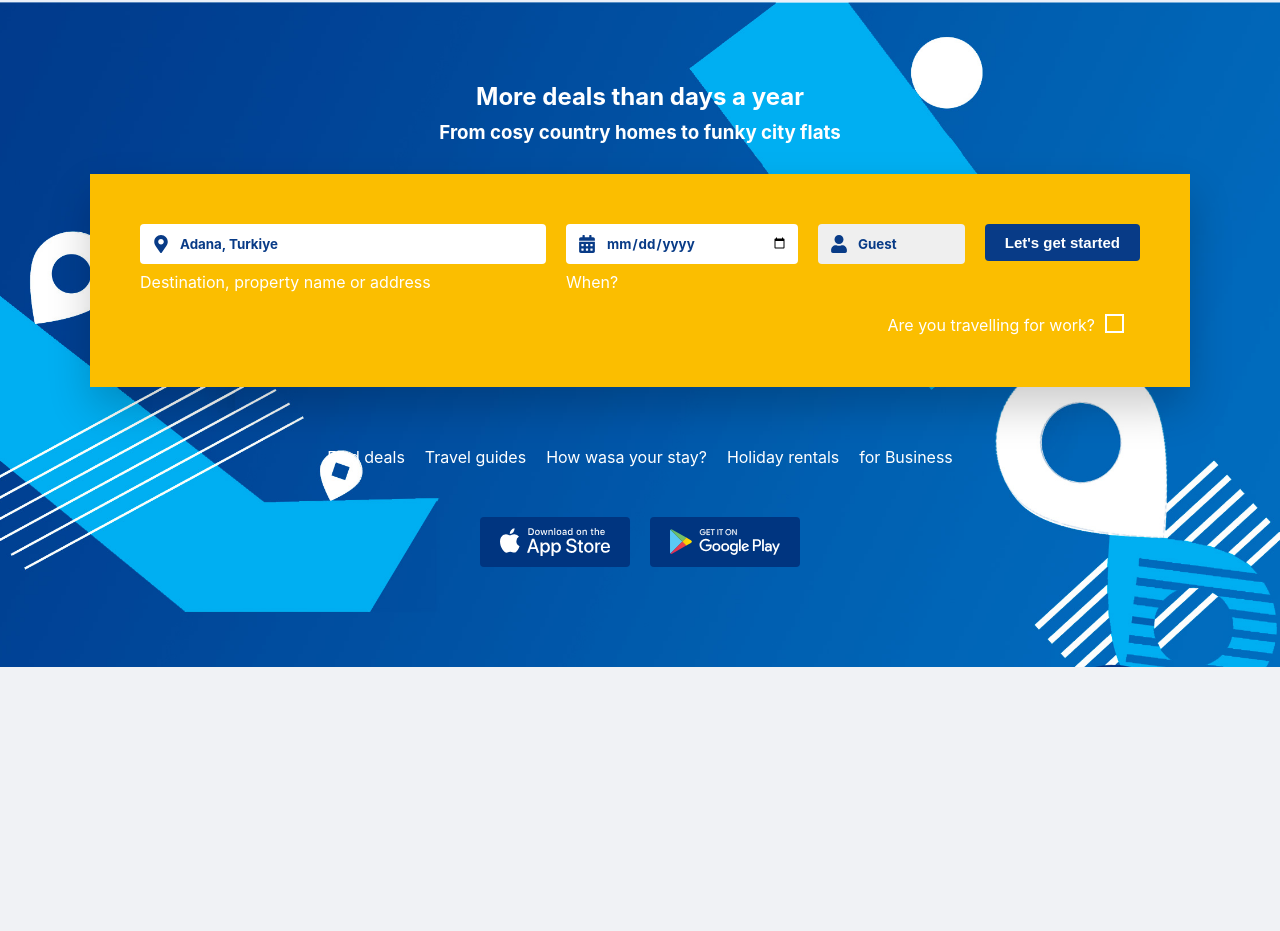
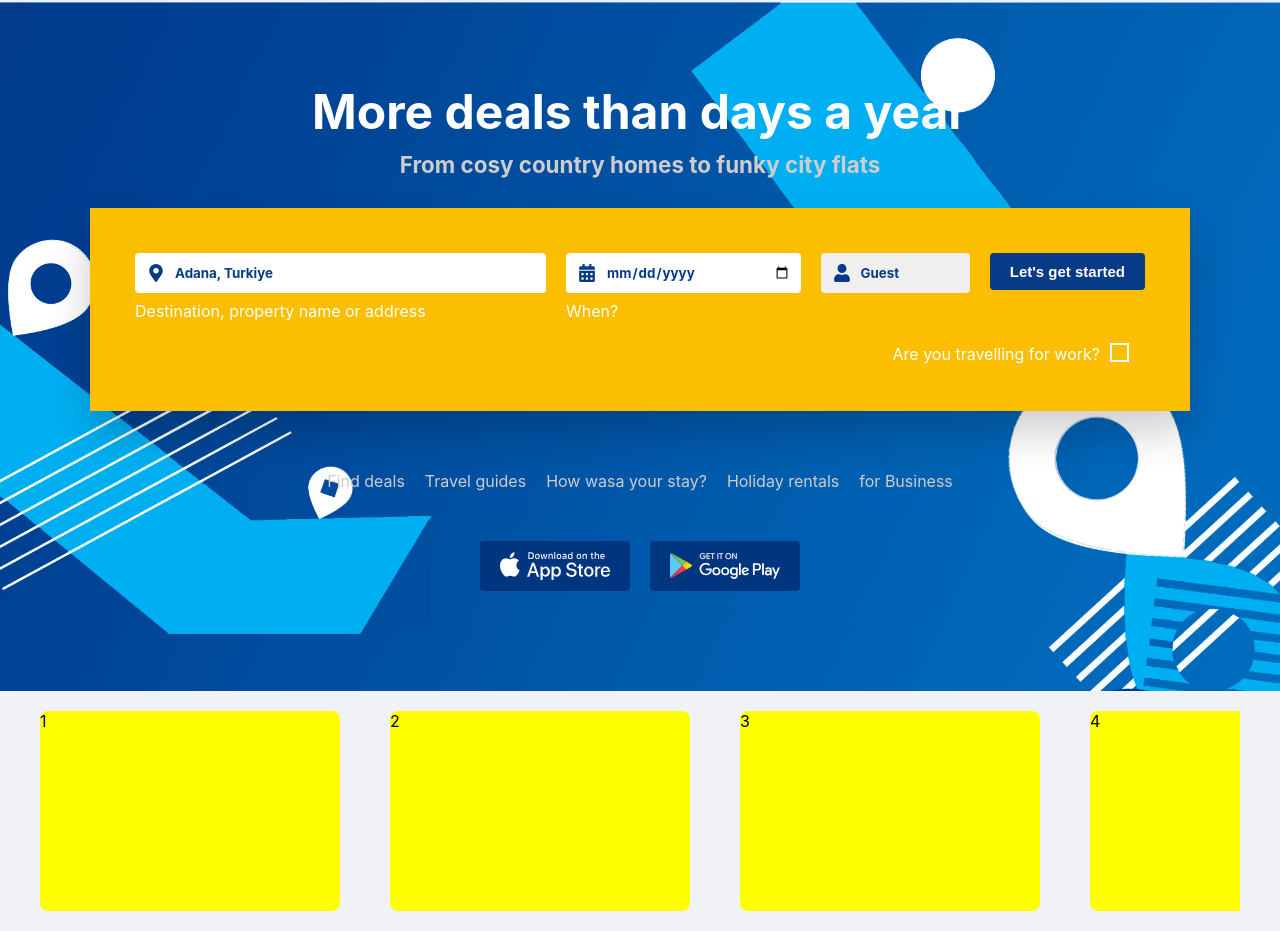
Before and after one commit to hidayettahal/Booking-clonee, a React (Vite) app: page / in a window 1280 px wide. Shown: the part 139-1070 px from the top of the page. Before the commit the page ends 806 px from the top, so only its background shows below. Built offline with nearby package versions, Linux system fonts and the light colour scheme.

Commit message:
Highlight a başladım

```diff
--- a/package.json
+++ b/package.json
@@ -12,7 +12,9 @@
   "dependencies": {
     "react": "^19.1.1",
     "react-dom": "^19.1.1",
-    "react-icons": "^5.5.0"
+    "react-icons": "^5.5.0",
+    "react-slick": "^0.31.0",
+    "slick-carousel": "^1.8.1"
   },
   "devDependencies": {
     "@eslint/js": "^9.33.0",
--- a/src/App.jsx
+++ b/src/App.jsx
@@ -1,5 +1,6 @@
 import "./App.css";
 import Header from "./components/Header";
+import Highlights from "./components/Highlights";
 import Navbar from "./components/Navbar";
 import Showcase from "./components/Showcase";
 
@@ -9,6 +10,7 @@ function App() {
       <Header />
       <Navbar />
       <Showcase />
+      <Highlights />
     </div>
   );
 }
--- /dev/null
+++ b/src/components/Highlights.css
@@ -0,0 +1,25 @@
+.Highlights-slider {
+  display: flex;
+  gap: 20px;
+  overflow-x: auto;
+  scroll-behavior: smooth;
+  padding: 20px 0;
+  cursor: grab; /* fare simgesi */
+}
+.Container {
+  max-width: 1200px;
+  margin: 0 auto;
+}
+
+.Highlights-slider:active {
+  cursor: grabbing;
+}
+
+.Highlights-item {
+  width: 300px;
+  height: 200px;
+  margin-right: 30px;
+  background-color: yellow;
+  flex-shrink: 0;
+  border-radius: 8px;
+}
--- /dev/null
+++ b/src/components/Highlights.jsx
@@ -0,0 +1,50 @@
+import React, { useRef, useState } from "react";
+import "./Highlights.css";
+
+function Highlights() {
+  const sliderRef = useRef(null);
+  const [isDown, setIsDown] = useState(false);
+  const [startX, setStartX] = useState(0);
+  const [scrollLeft, setScrollLeft] = useState(0);
+
+  const handleMouseDown = (e) => {
+    setIsDown(true);
+    setStartX(e.pageX - sliderRef.current.offsetLeft);
+    setScrollLeft(sliderRef.current.scrollLeft);
+  };
+
+  const handleMouseLeave = () => setIsDown(false);
+  const handleMouseUp = () => setIsDown(false);
+
+  const handleMouseMove = (e) => {
+    if (!isDown) return;
+    e.preventDefault();
+    const x = e.pageX - sliderRef.current.offsetLeft;
+    const walk = (x - startX) * 2; // hız katsayısı (2 → daha hızlı kaydırma)
+    sliderRef.current.scrollLeft = scrollLeft - walk;
+  };
+
+  return (
+    <section className="Highlights">
+      <div className="Container">
+        <div
+          className="Highlights-slider"
+          ref={sliderRef}
+          onMouseDown={handleMouseDown}
+          onMouseLeave={handleMouseLeave}
+          onMouseUp={handleMouseUp}
+          onMouseMove={handleMouseMove}
+        >
+          <div className="Highlights-item">1</div>
+          <div className="Highlights-item">2</div>
+          <div className="Highlights-item">3</div>
+          <div className="Highlights-item">4</div>
+          <div className="Highlights-item">5</div>
+          <div className="Highlights-item">6</div>
+        </div>
+      </div>
+    </section>
+  );
+}
+
+export default Highlights;
--- a/src/components/Searchbox.css
+++ b/src/components/Searchbox.css
@@ -135,7 +135,7 @@ input:checked + .icon {
 }
 @media (min-width: 768px) {
   .Searchbox {
-    padding: 50px;
+    padding: 45px;
   }
   .Search-form {
     flex-direction: row;
--- a/src/components/Showcase.css
+++ b/src/components/Showcase.css
@@ -8,14 +8,18 @@
   background-position: center;
   background-repeat: no-repeat;
 }
+.Showcase-title {
+  font-size: 3em;
+}
 .Showcase-subtitle {
+  color: rgb(206, 204, 204);
   margin-top: 10px;
 }
 .Showcase-shortlink {
   margin-top: 40px;
 }
 .Showcase-shortlink a {
-  color: inherit;
+  color: rgb(206, 204, 204);
   display: block;
   margin-bottom: 10px;
 }
@@ -53,6 +57,9 @@
     padding-top: 80px;
     padding-bottom: 100px;
   }
+  .Showcase-subtitle {
+    font-size: 1.4em;
+  }
   .Showcase-shortlink {
     display: flex;
     align-items: center;
```
Also changed, not shown: 1 other file (tests, documents, lock files or other folders).
